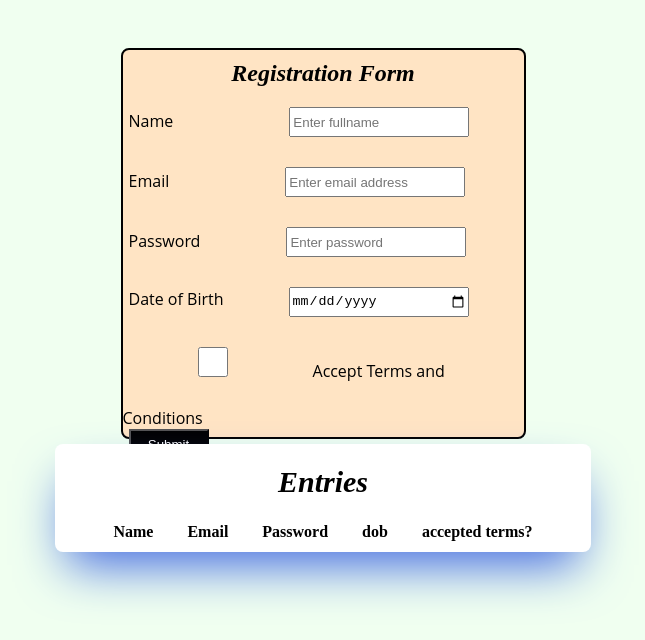
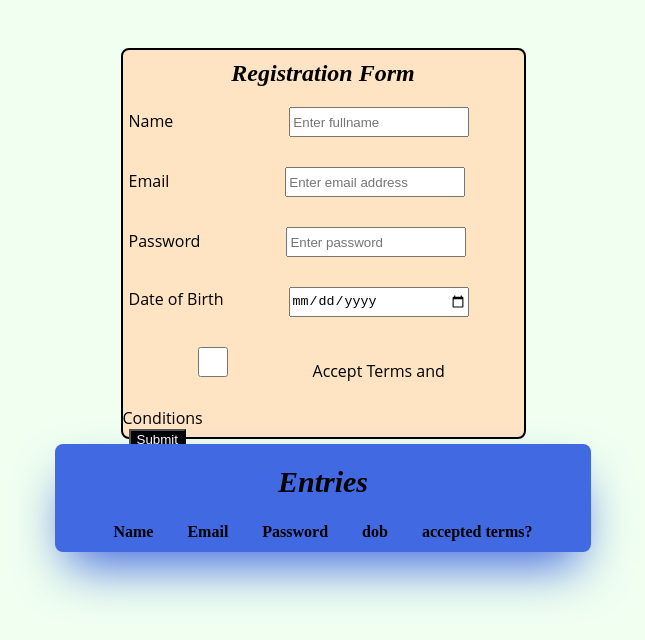
Before and after one commit to Haswitha-Ko/wd101, a plain HTML site: page index.html in a window 1280 px wide. Shown: the whole page, without its empty margins (317-962 px from the left). Drawn offline with Linux system fonts and the light colour scheme.

Commit message:
Update index.css

```diff
--- a/index.css
+++ b/index.css
@@ -52,7 +52,6 @@ input{
 #dob{
     margin-left: -21px;
 }
-
 }
 #acceptTerms{
     width: 13px;
@@ -64,12 +63,10 @@ button{
     margin-bottom: 2px;
     background-color: black;
     color: white;
-    padding:6px;
-    width:80px;
 }
 #t1{
     position: relative;
-    background-color: white;
+    background-color: royalblue;
     padding: 10px 6px 8px 6px;
     margin-top: 5px;
     box-shadow: 0 25px 50px -12px royalblue;
@@ -95,6 +92,7 @@ button{
 
 td{
     border-width: 1px;
+    /* border-left-width: 0px; */
     border-style: solid;
     padding-left: 1rem;
     padding-right: 1rem;
```
